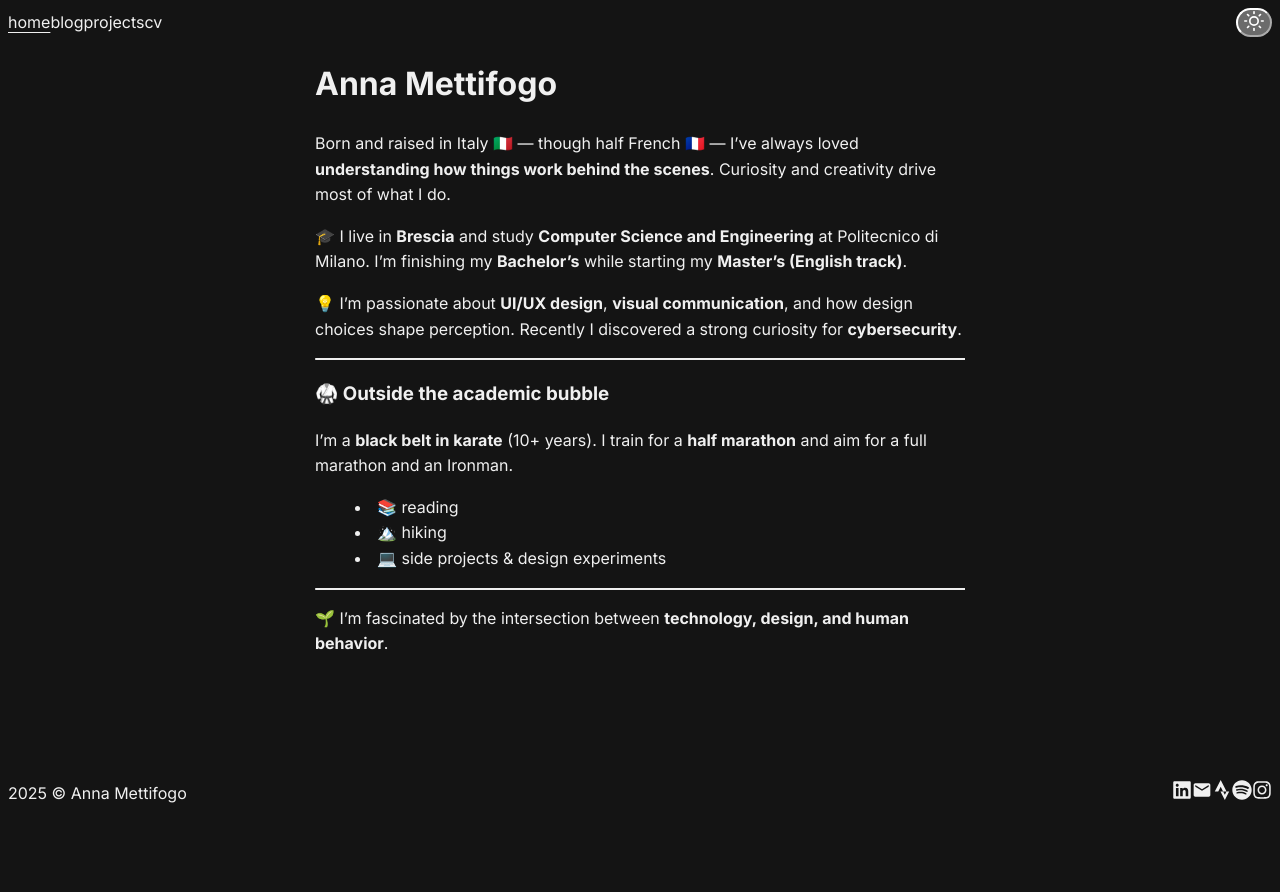
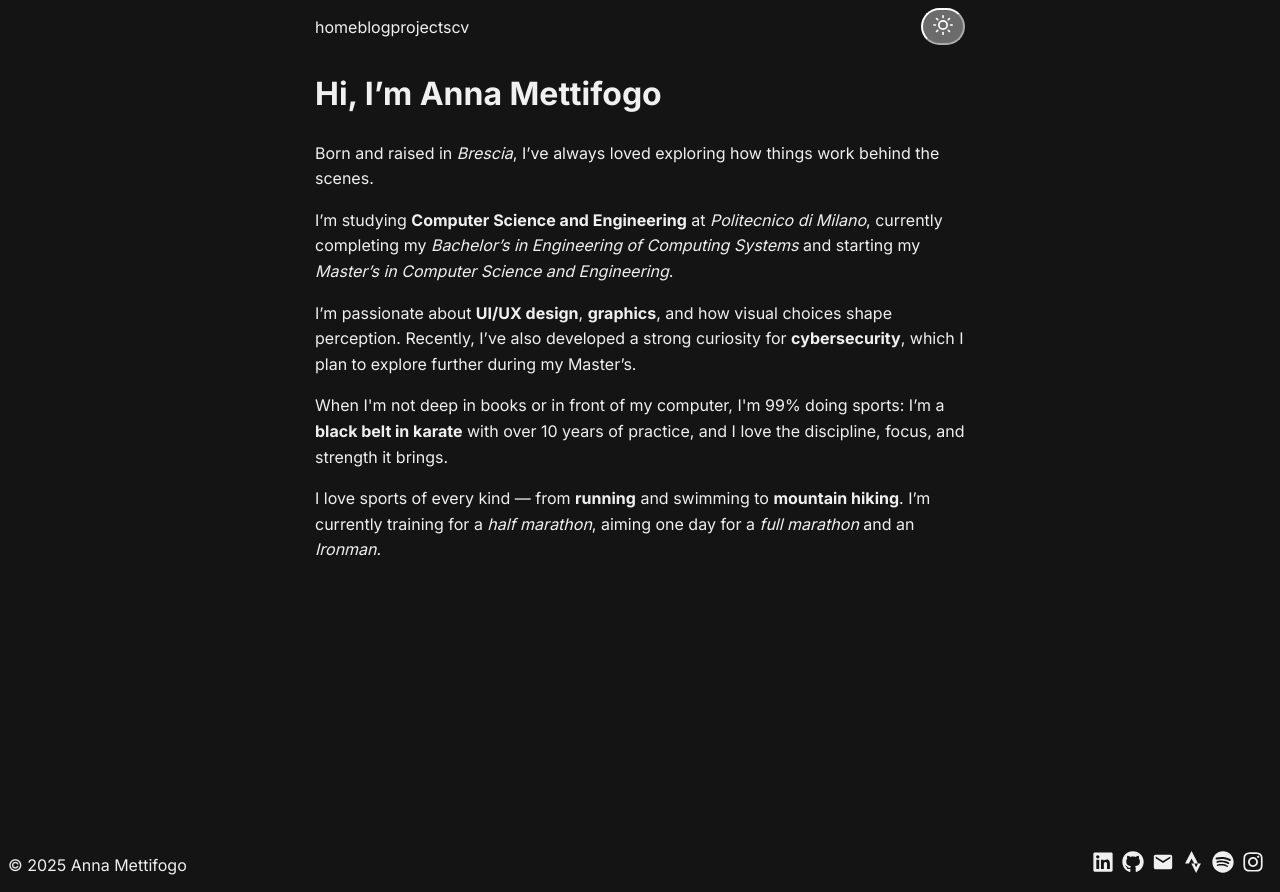
Before and after one commit to MettiFire/mywebsite, a Next.js app: page / in a window 1280 px wide. Before the commit the page ends 816 px from the top, so only its background shows below. Built offline with nearby package versions, Linux system fonts and the light colour scheme.

Commit message:
better home page, footer and new pages for navigation

```diff
--- /dev/null
+++ b/app/blog/page.tsx
@@ -0,0 +1,23 @@
+import Link from 'next/link';
+
+export const metadata = {
+  title: 'Blog - Anna Mettifogo',
+  description: 'Notes and essays by Anna Mettifogo',
+};
+
+export default function BlogPage() {
+  return (
+    <div className="max-w-[650px] mx-auto px-6 py-20">
+      <h1 className="text-3xl font-bold mb-6">Blog</h1>
+      <p className="text-lg text-text-primary mb-6">This is a placeholder for the blog. You can add posts here later.</p>
+      <ul className="list-disc list-inside space-y-2 text-lg">
+        <li>Post 1 — coming soon</li>
+        <li>Post 2 — coming soon</li>
+      </ul>
+
+      <div className="mt-8">
+        <Link href="/" className="text-text-secondary hover:text-link-hover">← Back home</Link>
+      </div>
+    </div>
+  );
+}
--- a/app/globals.css
+++ b/app/globals.css
@@ -1,5 +1,3 @@
-/* app/globals.css */
-
 @tailwind base;
 @tailwind components;
 @tailwind utilities;
@@ -44,9 +42,8 @@ p strong {
 }
 
 p em {
-  font-style: normal; /* Rimuove il corsivo di default per l'emphasize */
-  color: var(--text-primary); /* Puoi cambiarlo se vuoi un colore diverso */
-  /* text-decoration: underline; */ /* Potresti volerlo sottolineato invece */
+  font-style: italic; /* Usa il corsivo di default per <em> */
+  color: var(--text-primary); /* Mantieni il colore del testo */
 }
 
 /* Stili per il pulsante del tema (se vuoi dargli uno sfondo/bordo) */
@@ -54,3 +51,21 @@ p em {
   background: transparent;
   border: none;
 }
+
+svg {
+  padding: 4px;
+}
+
+.flex.items-center.space-x-10 {
+    padding-right: 4px;
+}
+
+a.no-underline.hover\:text-link-hover.transition.px-2.py-1.mr-6.text-text-secondary {
+    padding: 15px;
+}
+
+a.no-underline.hover\:text-link-hover.transition.px-2.py-1.mr-6.text-text-primary {
+    padding-right: 15px;
+    padding-top: 15px;
+    padding-bottom: 15px;
+}
--- a/app/layout.tsx
+++ b/app/layout.tsx
@@ -3,6 +3,8 @@ import './globals.css';
 import React from 'react';
 import { Inter } from 'next/font/google';
 import { ThemeProvider } from '@/components/ThemeProvider'; // Importa il provider
+import { Header } from '@/components/Header';
+import { Footer } from '@/components/Footer';
 
 const inter = Inter({ subsets: ['latin'] });
 
@@ -22,7 +24,9 @@ export default function RootLayout({ children }: { children: React.ReactNode })
           defaultTheme="dark"
           enableSystem={false}
         >
-          {children}
+            <Header />
+            {children}
+            <Footer />
         </ThemeProvider>
       </body>
     </html>
--- a/app/page.tsx
+++ b/app/page.tsx
@@ -1,129 +1,35 @@
 // app/page.tsx
-'use client';
-
-import Link from 'next/link';
-import { usePathname } from 'next/navigation';
-import { ThemeSwitcher } from '@/components/ThemeSwitcher';
-import {
-  FaLinkedin,
-  FaGithub,
-  FaStrava,
-  FaSpotify,
-  FaInstagram,
-} from 'react-icons/fa';
-import { MdEmail } from 'react-icons/md';
+import React from 'react';
 
 export default function Home() {
-  const pathname = usePathname();
-
-  const links = [
-    { href: '/', label: 'home' },
-    { href: '/blog', label: 'blog' },
-    { href: '/projects', label: 'projects' },
-    { href: '/cv_giacomo_maggiore.pdf', label: 'cv', isExternal: true },
-  ];
-
   return (
     <div className="min-h-screen flex flex-col">
-      {/* Header full-width: nav in alto */}
-      <header className="w-full px-6 pt-6">
-        {/* wrapper flex per distribuire nav a sx e switcher a dx */}
-        <div className="max-w-6xl mx-auto flex items-center justify-between">
-          {/* Nav: uso space-x per avere spazio consistente tra link */}
-          <nav className="flex items-center space-x-8 text-sm" aria-label="Main navigation">
-            {links.map(({ href, label, isExternal }) => (
-              <Link
-                key={href}
-                href={href}
-                target={isExternal ? '_blank' : undefined}
-                rel={isExternal ? 'noopener noreferrer' : undefined}
-                className={`underline-offset-4 hover:text-link-hover transition ${
-                  pathname === href ? 'text-text-primary underline' : 'text-text-secondary'
-                }`}
-              >
-                {label}
-              </Link>
-            ))}
-          </nav>
+      {/* header/footer are provided by the root layout */}
 
-          {/* Theme switcher a destra */}
-          <div className="flex items-center gap-4">
-            <ThemeSwitcher />
-          </div>
-        </div>
-      </header>
-
-      {/* Contenuto principale: colonna centrata */}
       <main className="flex-1">
         <div className="max-w-[650px] mx-auto px-6 py-16">
-          <h1 className="text-2xl font-bold mb-8 text-text-primary">Anna Mettifogo</h1>
-
+          <h1 className="text-4xl font-bold text-text-primary mb-6">Hi, I’m Anna Mettifogo</h1>
           <p className="text-lg text-text-primary">
-            Born and raised in Italy 🇮🇹 — though half French 🇫🇷 — I’ve always loved{' '}
-            <strong>understanding how things work behind the scenes</strong>. Curiosity and creativity
-            drive most of what I do.
+            Born and raised in <a href="https://en.wikipedia.org/wiki/Brescia" target="_blank" rel="noopener noreferrer" className="no-underline italic hover:text-link-hover">Brescia</a>, I’ve always loved exploring how things work behind the scenes.
           </p>
 
-          <p className="text-lg text-text-primary">
-            🎓 I live in <strong>Brescia</strong> and study <strong>Computer Science and Engineering</strong>{' '}
-            at <a href="https://www.polimi.it/" target="_blank" rel="noopener noreferrer">Politecnico di Milano</a>.
-            I’m finishing my <strong>Bachelor’s</strong> while starting my <strong>Master’s (English track)</strong>.
+          <p className="text-lg text-text-primary mt-4">
+            I’m studying <strong>Computer Science and Engineering</strong> at <a href="https://www.polimi.it/en/" target="_blank" rel="noopener noreferrer" className="no-underline italic hover:text-link-hover">Politecnico di Milano</a>, currently completing my <a href="https://www.polimi.it/en/education/laurea-programmes/programme-detail/engineering-of-computing-systems" target="_blank" rel="noopener noreferrer" className="no-underline italic hover:text-link-hover">Bachelor’s in Engineering of Computing Systems</a> and starting my <a href="https://www.polimi.it/en/education/laurea-magistrale-programmes/programme-detail/computer-science-and-engineering" target="_blank" rel="noopener noreferrer" className="no-underline italic hover:text-link-hover">Master’s in Computer Science and Engineering</a>.
           </p>
 
-          <p className="text-lg text-text-primary">
-            💡 I’m passionate about <strong>UI/UX design</strong>, <strong>visual communication</strong>, and how
-            design choices shape perception. Recently I discovered a strong curiosity for <strong>cybersecurity</strong>.
+          <p className="text-lg text-text-primary mt-4">
+            I’m passionate about <strong>UI/UX design</strong>, <strong>graphics</strong>, and how visual choices shape perception. Recently, I’ve also developed a strong curiosity for <strong>cybersecurity</strong>, which I plan to explore further during my Master’s.
           </p>
 
-          <hr className="border-t border-gray-300 dark:border-gray-700 my-10" />
+          <p className="text-lg text-text-primary mt-4">
+            When I'm not deep in books or in front of my computer, I'm 99% doing sports: I’m a <strong>black belt in karate</strong> with over 10 years of practice, and I love the discipline, focus, and strength it brings.
+          </p>
 
-          <section>
-            <h3 className="text-xl font-semibold mb-4 text-text-primary">🥋 Outside the academic bubble</h3>
-            <p className="text-lg text-text-primary mb-4">
-              I’m a <strong>black belt in karate</strong> (10+ years). I train for a <strong>half marathon</strong> and
-              aim for a full marathon and an Ironman.
-            </p>
-
-            <ul className="list-disc list-inside space-y-2 text-lg text-text-primary">
-              <li>📚 reading</li>
-              <li>🏔️ hiking</li>
-              <li>💻 side projects & design experiments</li>
-            </ul>
-          </section>
-
-          <hr className="border-t border-gray-300 dark:border-gray-700 my-10" />
-
-          <p className="text-lg text-text-primary">
-            🌱 I’m fascinated by the intersection between <strong>technology, design, and human behavior</strong>.
+          <p className="text-lg text-text-primary mt-4">
+            I love sports of every kind — from <strong>running</strong> and swimming to <strong>mountain hiking</strong>. I’m currently training for a <em>half marathon</em>, aiming one day for a <em>full marathon</em> and an <a href="https://en.wikipedia.org/wiki/Ironman_Triathlon" target="_blank" rel="noopener noreferrer" className="no-underline italic hover:text-link-hover">Ironman</a>.
           </p>
         </div>
       </main>
-
-      {/* Footer con Link Social (icone aumentate) */}
-      <footer className="w-full">
-        <div className="max-w-3xl mx-auto px-6 py-8 flex justify-between items-center text-text-secondary">
-          <div className="text-sm">{new Date().getFullYear()} © Anna Mettifogo</div>
-          <div className="flex items-center space-x-5">
-            {/* ho aumentato le icone e aggiunto aria-label e title */}
-            <a href="https://www.linkedin.com/in/anna-mettifogo/" target="_blank" rel="noopener noreferrer" className="hover:text-link-hover" aria-label="LinkedIn" title="LinkedIn">
-              <FaLinkedin size={20} />
-            </a>
-            <a href="mailto:tua.email@example.com" className="hover:text-link-hover" aria-label="Email" title="Email">
-              <MdEmail size={20} />
-            </a>
-            <a href="https://www.strava.com/athletes/tuo-profilo" target="_blank" rel="noopener noreferrer" className="hover:text-link-hover" aria-label="Strava" title="Strava">
-              <FaStrava size={20} />
-            </a>
-            {/* opzione: Spotify / Instagram se vuoi */}
-            <a href="https://open.spotify.com/user" target="_blank" rel="noopener noreferrer" className="hover:text-link-hover" aria-label="Spotify" title="Spotify">
-              <FaSpotify size={20} />
-            </a>
-            <a href="https://www.instagram.com" target="_blank" rel="noopener noreferrer" className="hover:text-link-hover" aria-label="Instagram" title="Instagram">
-              <FaInstagram size={20} />
-            </a>
-          </div>
-        </div>
-      </footer>
     </div>
   );
 }
--- /dev/null
+++ b/app/projects/page.tsx
@@ -0,0 +1,23 @@
+import Link from 'next/link';
+
+export const metadata = {
+  title: 'Projects - Anna Mettifogo',
+  description: 'A selection of projects and experiments',
+};
+
+export default function ProjectsPage() {
+  return (
+    <div className="max-w-[650px] mx-auto px-6 py-20">
+      <h1 className="text-3xl font-bold mb-6">Projects</h1>
+      <p className="text-lg text-text-primary mb-6">Here are a few projects I’m working on or have completed.</p>
+      <ul className="list-disc list-inside space-y-2 text-lg">
+        <li><strong>Project A</strong> — short description.</li>
+        <li><strong>Project B</strong> — short description.</li>
+      </ul>
+
+      <div className="mt-8">
+        <Link href="/" className="text-text-secondary hover:text-link-hover">← Back home</Link>
+      </div>
+    </div>
+  );
+}
--- /dev/null
+++ b/components/Footer.tsx
@@ -0,0 +1,32 @@
+import { FaLinkedin, FaGithub, FaStrava, FaSpotify, FaInstagram } from 'react-icons/fa';
+import { MdEmail } from 'react-icons/md';
+
+export function Footer() {
+  return (
+    <footer className="w-full">
+      <div className="max-w-3xl mx-auto px-6 py-8 flex justify-between items-center text-text-secondary">
+        <div className="text-sm"> © {new Date().getFullYear()} Anna Mettifogo</div>
+        <div className="flex items-center space-x-10">
+          <a href="https://www.linkedin.com/in/anna-mettifogo-a37751292/" target="_blank" rel="noopener noreferrer" className="hover:text-link-hover" aria-label="LinkedIn" title="LinkedIn">
+            <FaLinkedin size={22} />
+          </a>
+          <a href="https://github.com/MettiFire" target="_blank" rel="noopener noreferrer" className="hover:text-link-hover" aria-label="GitHub" title="GitHub">
+            <FaGithub size={22} />
+          </a>
+          <a href="mailto:anna.mettifogo@gmail.com" className="hover:text-link-hover" aria-label="Email" title="Email">
+            <MdEmail size={22} />
+          </a>
+          <a href="https://www.strava.com/athletes/123671944" target="_blank" rel="noopener noreferrer" className="hover:text-link-hover" aria-label="Strava" title="Strava">
+            <FaStrava size={22} />
+          </a>
+          <a href="https://open.spotify.com/user/anna.mettifogo?si=d45fc5ca657747b6" target="_blank" rel="noopener noreferrer" className="hover:text-link-hover" aria-label="Spotify" title="Spotify">
+            <FaSpotify size={22} />
+          </a>
+          <a href="https://www.instagram.com/mettignis" target="_blank" rel="noopener noreferrer" className="hover:text-link-hover" aria-label="Instagram" title="Instagram">
+            <FaInstagram size={22} />
+          </a>
+        </div>
+      </div>
+    </footer>
+  );
+}
--- /dev/null
+++ b/components/Header.tsx
@@ -0,0 +1,48 @@
+"use client";
+
+import Link from 'next/link';
+import { usePathname } from 'next/navigation';
+import { ThemeSwitcher } from '@/components/ThemeSwitcher';
+
+export function Header() {
+  const pathname = usePathname();
+
+  const links = [
+    { href: '/', label: 'home' },
+    { href: '/blog', label: 'blog' },
+    { href: '/projects', label: 'projects' },
+    { href: '/cv_en.pdf', label: 'cv', isExternal: true },
+  ];
+
+  return (
+    <header className="mb-16">
+      <div className="max-w-[650px] mx-auto px-6 flex items-center justify-between">
+        {/* Keep nav spacing stable by using gap on the container and avoiding per-link margins
+            Use whitespace-nowrap so items never wrap to the next line and increase gap/padding
+            so labels stay visually separated and don't shift between pages. */}
+        <nav className="flex items-center gap-20 md:gap-28 text-sm whitespace-nowrap" aria-label="Main navigation">
+          {links.map((link) => {
+            const { href, label, isExternal } = link as any;
+            return (
+              <Link
+                key={href}
+                href={href}
+                target={isExternal ? '_blank' : undefined}
+                rel={isExternal ? 'noopener noreferrer' : undefined}
+                className={`inline-block no-underline hover:text-link-hover transition px-3 py-1 ${
+                  pathname === href ? 'text-text-primary' : 'text-text-secondary'
+                }`}
+              >
+                {label}
+              </Link>
+            );
+          })}
+        </nav>
+
+        <div>
+          <ThemeSwitcher />
+        </div>
+      </div>
+    </header>
+  );
+}
--- a/tailwind.config.ts
+++ b/tailwind.config.ts
@@ -8,7 +8,14 @@ const config: Config = {
   ],
   darkMode: 'class', // <-- Questa è la riga chiave!
   theme: {
-    extend: {},
+    extend: {
+      fontSize: {
+        base: ['16px', '24px'],
+        lg: ['18px', '28px'],
+        xl: ['20px', '30px'],
+        '4xl': ['2.25rem', '2.5rem'],
+      },
+    },
   },
   plugins: [],
 }
```
Also changed, not shown: 1 other file (tests, documents, lock files or other folders).
